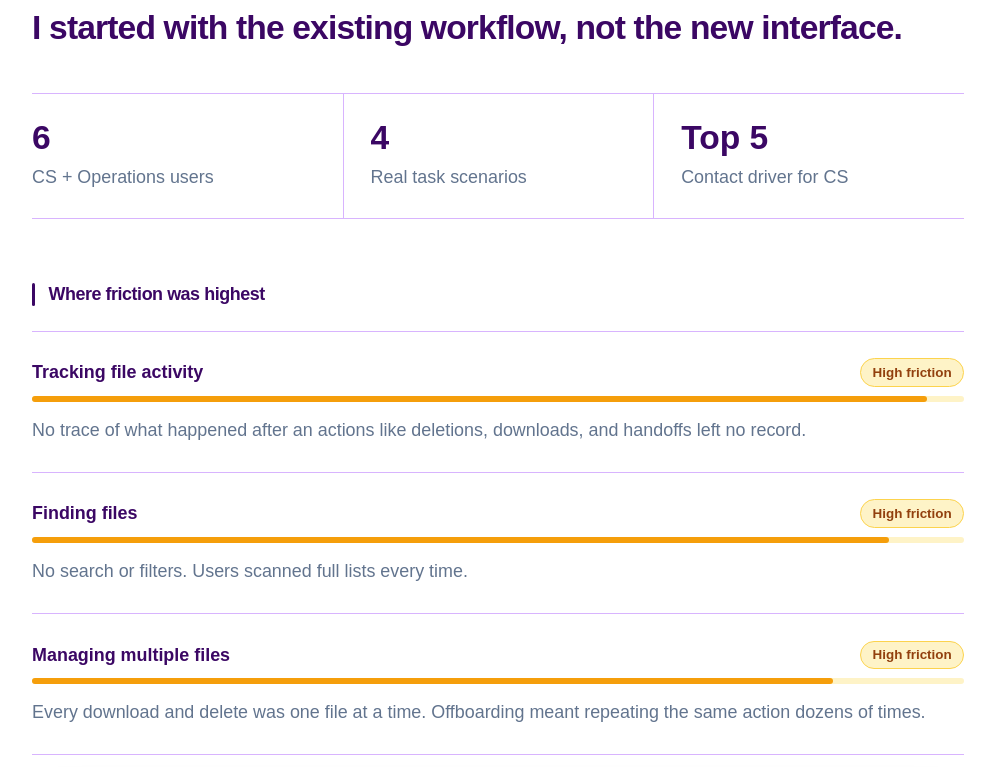
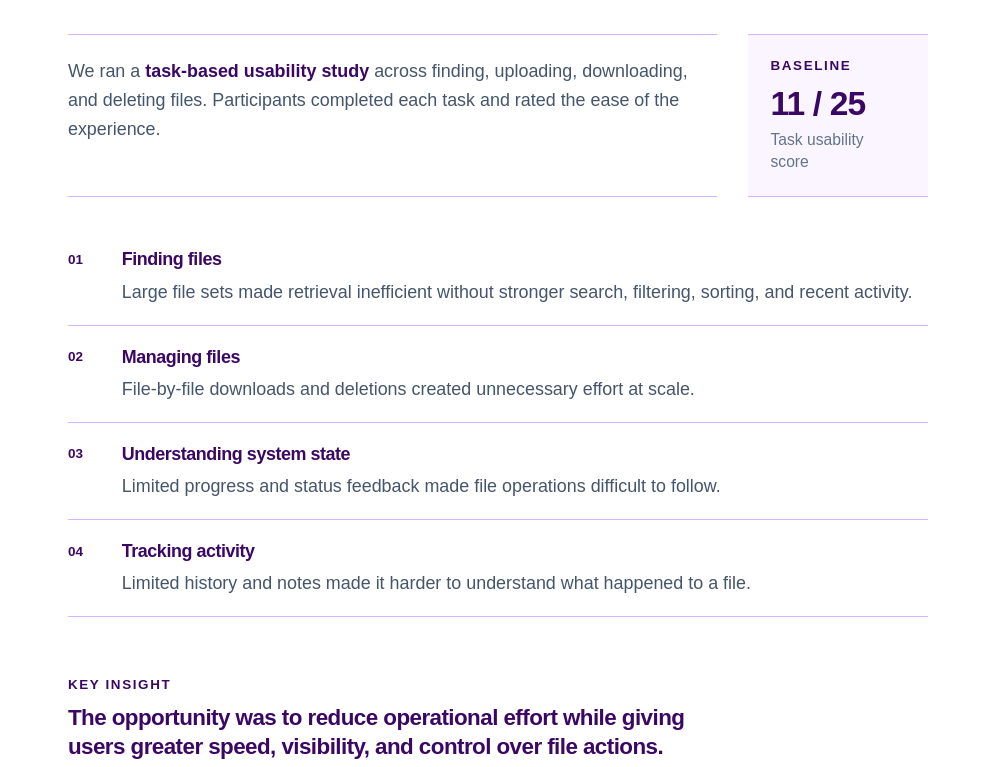
Before and after one commit to tathedrachana1403/portfolio, a Next.js app: page /work/practice-files in a window 1280 px wide. Shown: the part 2713-3480 px from the top of the page, without its empty margins (142-1137 px from the left). Built offline with nearby package versions, Linux system fonts and the light colour scheme.

Commit message:
reserach

```diff
--- a/app/work/practice-files/page.tsx
+++ b/app/work/practice-files/page.tsx
@@ -328,57 +328,233 @@ export default function PracticeFiles() {
   />
 </section>
 
-        {/* §02 — RESEARCH */}
-        <div className="max-w-4xl mx-auto px-8 py-16" style={{ borderBottom: `1px solid ${BORDER}` }}>
-          <ChapterHeader number="02" label="Research" heading="I started with the existing workflow, not the new interface." />
+       {/* 03 — RESEARCH & INSIGHTS */}
+<section className="max-w-5xl mx-auto px-8 mb-16">
+  <div className="max-w-3xl mx-auto">
 
-          {/* Research methods */}
-          <div className="grid grid-cols-3 gap-0 mb-14" style={{ borderTop: `1px solid ${BORDER}`, borderBottom: `1px solid ${BORDER}` }}>
-            {[
-              { n: "6",    l: "CS + Operations users" },
-              { n: "4",    l: "Real task scenarios" },
-              { n: "Top 5", l: "Contact driver for CS" },
-            ].map((r, i) => (
-              <div key={r.l} className="py-6 pr-6" style={{ borderLeft: i > 0 ? `1px solid ${BORDER}` : "none", paddingLeft: i > 0 ? "1.5rem" : 0 }}>
-                <p className="text-3xl font-black tabular-nums leading-none mb-2" style={{ color: DARK }}>{r.n}</p>
-                <p className="text-base text-slate-500">{r.l}</p>
-              </div>
-            ))}
+    {/* Section label */}
+    <div className="flex items-center gap-3 mb-4">
+      <span
+        className="text-sm font-black tabular-nums"
+        style={{ color: DARK }}
+      >
+        03
+      </span>
+
+      <span
+        className="w-4 h-px"
+        style={{ backgroundColor: BORDER }}
+      />
+
+      <span
+        className="text-sm font-black tracking-[0.14em] uppercase"
+        style={{ color: DARK }}
+      >
+        Research &amp; Insights
+      </span>
     </div>
 
-          {/* Friction scores */}
-          <div className="flex items-center gap-3 mb-5">
-            <div className="w-[3px] h-5 rounded-full shrink-0" style={{ backgroundColor: DARK }} />
-            <h3 className="text-base font-bold tracking-tight" style={{ color: DARK }}>Where friction was highest</h3>
+    {/* Heading */}
+    <h2
+      className="text-3xl md:text-4xl font-black leading-[1.12] tracking-tight max-w-2xl"
+      style={{
+        color: DARK,
+        textWrap: "balance",
+      } as React.CSSProperties}
+    >
+      We evaluated the workflows users relied on most.
+    </h2>
+
+    {/* Research summary + baseline */}
+    <div className="mt-6 mb-7">
+      <div
+        className="grid md:grid-cols-[1fr_180px] gap-7 items-stretch"
+      >
+        {/* Research method */}
+        <div
+          className="py-5 pr-6"
+          style={{
+            borderTop: `1px solid ${BORDER}`,
+            borderBottom: `1px solid ${BORDER}`,
+          }}
+        >
+          <p className="text-base leading-relaxed text-slate-600 max-w-xl">
+            We ran a{" "}
+            <strong style={{ color: DARK }}>
+              task-based usability study
+            </strong>{" "}
+            across finding, uploading, downloading, and deleting files.
+            Participants completed each task and rated the ease of the
+            experience.
+          </p>
         </div>
-          <div className="space-y-0 mb-10" style={{ borderTop: `1px solid ${BORDER}` }}>
-            {[
-              { area: "Tracking file activity", score: 4.8, desc: "No trace of what happened after an actions like deletions, downloads, and handoffs left no record." },
-              { area: "Finding files",          score: 4.6, desc: "No search or filters. Users scanned full lists every time." },
-              { area: "Managing multiple files", score: 4.3, desc: "Every download and delete was one file at a time. Offboarding meant repeating the same action dozens of times." },
-            ].map(r => (
-              <div key={r.area} className="py-6" style={{ borderBottom: `1px solid ${BORDER}` }}>
-                <div className="flex items-center justify-between gap-8 mb-2">
-                  <p className="text-base font-black" style={{ color: DARK }}>{r.area}</p>
-                  <span className="text-xs font-bold px-2.5 py-1 rounded-full shrink-0" style={{ backgroundColor: "#fef3c7", color: "#92400e", border: "1px solid #fcd34d" }}>
-                    High friction
+
+        {/* Baseline score */}
+        <div
+          className="py-5 px-5 flex flex-col justify-center"
+          style={{
+            backgroundColor: SOFT,
+            borderTop: `1px solid ${BORDER}`,
+            borderBottom: `1px solid ${BORDER}`,
+          }}
+        >
+          <span
+            className="text-xs font-black tracking-[0.12em] uppercase mb-2"
+            style={{ color: DARK }}
+          >
+            Baseline
+          </span>
+
+          <span
+            className="text-3xl font-black tracking-tight"
+            style={{ color: DARK }}
+          >
+            11 / 25
+          </span>
+
+          <span className="text-sm text-slate-500 mt-1">
+            Task usability score
           </span>
         </div>
-                {/* severity bar */}
-                <div className="w-full rounded-full mb-3" style={{ height: "6px", backgroundColor: "#fef3c7" }}>
-                  <div className="h-full rounded-full" style={{ width: `${(r.score / 5) * 100}%`, backgroundColor: "#f59e0b" }} />
       </div>
-                <p className="text-base text-slate-500 leading-relaxed">{r.desc}</p>
-              </div>
-            ))}
     </div>
 
-          <div className="rounded-2xl px-8 py-6" style={{ backgroundColor: DARK, boxShadow: DARK_SHADOW }}>
-            <p className="text-base font-semibold text-white leading-relaxed">
-              File management was a top-5 contact driver for Customer Success and focus group friction scores matched real support ticket volume.
+    {/* Findings */}
+    <div>
+
+      {/* 01 */}
+      <div
+        className="grid grid-cols-[36px_1fr] gap-4 py-4"
+        style={{ borderBottom: `1px solid ${BORDER}` }}
+      >
+        <span
+          className="text-xs font-black tabular-nums pt-1"
+          style={{ color: DARK }}
+        >
+          01
+        </span>
+
+        <div>
+          <h3
+            className="text-base font-black tracking-tight mb-1"
+            style={{ color: DARK }}
+          >
+            Finding files
+          </h3>
+
+          <p className="text-sm md:text-base leading-relaxed text-slate-600">
+            Large file sets made retrieval inefficient without stronger search,
+            filtering, sorting, and recent activity.
           </p>
         </div>
       </div>
+
+      {/* 02 */}
+      <div
+        className="grid grid-cols-[36px_1fr] gap-4 py-4"
+        style={{ borderBottom: `1px solid ${BORDER}` }}
+      >
+        <span
+          className="text-xs font-black tabular-nums pt-1"
+          style={{ color: DARK }}
+        >
+          02
+        </span>
+
+        <div>
+          <h3
+            className="text-base font-black tracking-tight mb-1"
+            style={{ color: DARK }}
+          >
+            Managing files
+          </h3>
+
+          <p className="text-sm md:text-base leading-relaxed text-slate-600">
+            File-by-file downloads and deletions created unnecessary effort at
+            scale.
+          </p>
+        </div>
+      </div>
+
+      {/* 03 */}
+      <div
+        className="grid grid-cols-[36px_1fr] gap-4 py-4"
+        style={{ borderBottom: `1px solid ${BORDER}` }}
+      >
+        <span
+          className="text-xs font-black tabular-nums pt-1"
+          style={{ color: DARK }}
+        >
+          03
+        </span>
+
+        <div>
+          <h3
+            className="text-base font-black tracking-tight mb-1"
+            style={{ color: DARK }}
+          >
+            Understanding system state
+          </h3>
+
+          <p className="text-sm md:text-base leading-relaxed text-slate-600">
+            Limited progress and status feedback made file operations difficult
+            to follow.
+          </p>
+        </div>
+      </div>
+
+      {/* 04 */}
+      <div
+        className="grid grid-cols-[36px_1fr] gap-4 py-4"
+        style={{ borderBottom: `1px solid ${BORDER}` }}
+      >
+        <span
+          className="text-xs font-black tabular-nums pt-1"
+          style={{ color: DARK }}
+        >
+          04
+        </span>
+
+        <div>
+          <h3
+            className="text-base font-black tracking-tight mb-1"
+            style={{ color: DARK }}
+          >
+            Tracking activity
+          </h3>
+
+          <p className="text-sm md:text-base leading-relaxed text-slate-600">
+            Limited history and notes made it harder to understand what
+            happened to a file.
+          </p>
+        </div>
+      </div>
+
+    </div>
+
+    {/* Key insight */}
+    <div className="mt-7 pt-6">
+      <p
+        className="text-xs font-black tracking-[0.12em] uppercase mb-2"
+        style={{ color: DARK }}
+      >
+        Key insight
+      </p>
+
+      <p
+        className="text-lg md:text-xl font-black leading-[1.3] tracking-tight max-w-2xl"
+        style={{
+          color: DARK,
+          textWrap: "balance",
+        } as React.CSSProperties}
+      >
+        The opportunity was to reduce operational effort while giving users
+        greater speed, visibility, and control over file actions.
+      </p>
+    </div>
+
+  </div>
+</section>
 
         {/* §03 — DESIGN */}
         <div style={{ backgroundColor: "#f8fafc", borderBottom: `1px solid ${BORDER}` }}>
```
Lines whose indentation alone changed are shown as unchanged.
